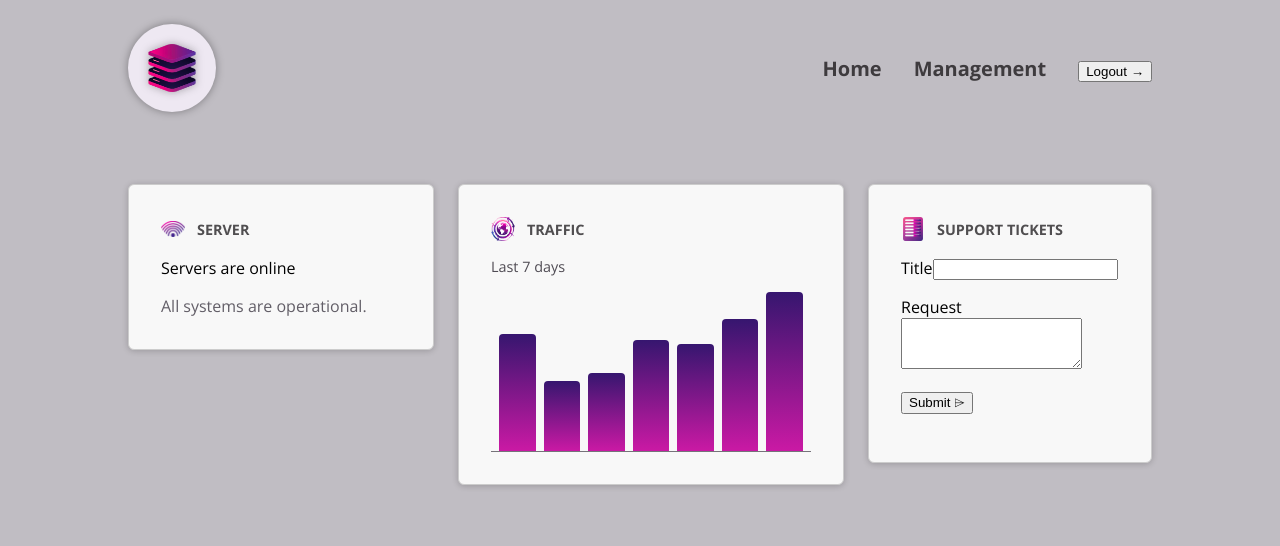
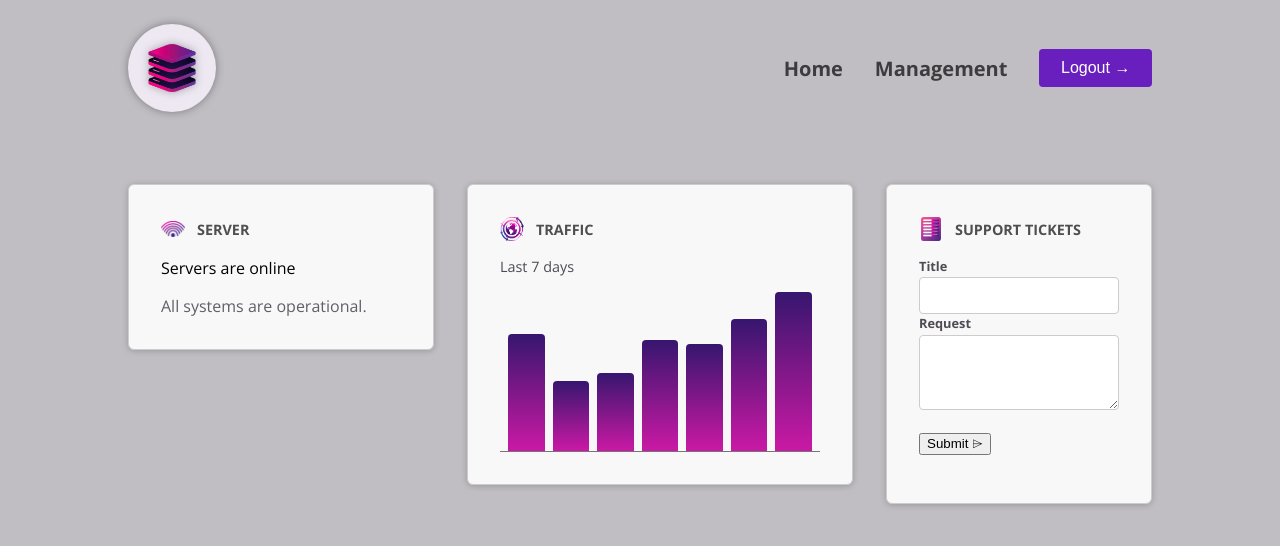
Before and after one commit to cuongle-ventures/components-templates-deep-dive, an Angular app: page / in a window 1280 px wide. Shown: the top 546 px of the page. Built offline with nearby package versions, Linux system fonts and the light colour scheme.

Commit message:
feat: update styles

```diff
--- a/src/app/dashboard/dashboard-item/dashboard-item.component.css
+++ b/src/app/dashboard/dashboard-item/dashboard-item.component.css
@@ -1,4 +1,4 @@
-.dashboard-item {
+:host {
   display: block;
   padding: 1rem;
   border: 1px solid #ccc;
@@ -7,7 +7,7 @@
   box-shadow: 0 1px 6px 0 rgba(0, 0, 0, 0.2);
 }
 
-.dashboard-item header {
+:host header {
   display: flex;
   padding: 0;
   gap: 0.75rem;
@@ -15,7 +15,7 @@
   margin-bottom: 1rem;
 }
 
-.dashboard-item header img {
+:host header img {
   width: 1.5rem;
   height: 1.5rem;
   object-fit: contain;
@@ -29,7 +29,7 @@ h2 {
 }
 
 @media (min-width: 768px) {
-  .dashboard-item {
+  :host {
     padding: 2rem;
   }
 }
--- a/src/app/dashboard/dashboard-item/dashboard-item.component.html
+++ b/src/app/dashboard/dashboard-item/dashboard-item.component.html
@@ -1,4 +1,3 @@
-<div class="dashboard-item">
 <article>
     <header>
         <img [src]="imgSrc" [alt]="altImg" />
@@ -6,4 +5,3 @@
     </header>
 </article>
 <ng-content></ng-content>
-</div>
--- a/src/app/shared/button/button.component.css
+++ b/src/app/shared/button/button.component.css
@@ -1,4 +1,4 @@
-button {
+:host {
   display: inline-block;
   padding: 0.65rem 1.35rem;
   border-radius: 0.25rem;
@@ -10,16 +10,16 @@ button {
   border: none;
 }
 
-button:hover {
+:host:hover {
   background-color: #551b98;
 }
 
-.icon {
+:host .icon {
   display: inline-block;
   margin-left: 0.5rem;
   transition: transform 0.2s ease-in-out;
 }
 
-button:hover .icon {
+:host:hover .icon {
   transform: translateX(4px);
 }
--- a/src/app/shared/control/control.component.html
+++ b/src/app/shared/control/control.component.html
@@ -1,4 +1,2 @@
-<p>
-    <label>{{ label }}</label>
-    <ng-content select="input, textarea" />
-</p>
+<label>{{ label }}</label>
+<ng-content select="input, textarea" />
--- a/src/app/shared/control/control.component.ts
+++ b/src/app/shared/control/control.component.ts
@@ -1,11 +1,16 @@
-import { Component, Input } from '@angular/core';
+import { Component, Input, ViewEncapsulation } from '@angular/core';
 
 @Component({
   selector: 'app-control',
   standalone: true,
   imports: [],
   templateUrl: './control.component.html',
-  styleUrl: './control.component.css'
+  styleUrl: './control.component.css',
+  // global styles
+  encapsulation: ViewEncapsulation.None,
+  host: {
+    class: 'control'
+  }
 })
 export class ControlComponent {
   @Input({ required: true }) label!: string;
```
Lines whose indentation alone changed are shown as unchanged.
